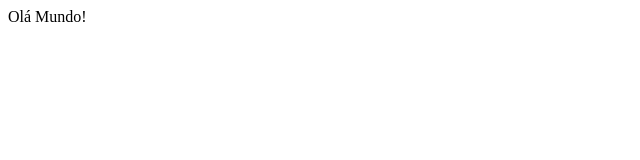
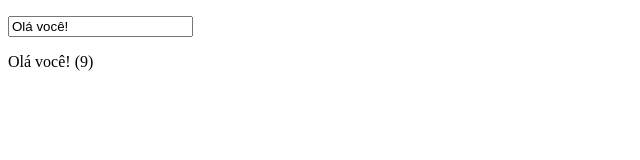
Before and after one commit to marcofloriano/vue, a plain HTML site: page index.html in a window 1280 px wide. Shown: the whole page, without its empty margins (0-640 px from the left). Drawn offline with nearby package versions, Linux system fonts and the light colour scheme.

Commit message:
Reactivity

```diff
--- a/index.html
+++ b/index.html
@@ -9,7 +9,12 @@
 <body>
 
 	<div id="app">
-		{{ mensagem }}
+		<p>
+			<input type="text" v-model="mensagem">
+		</p>
+		<p>
+			{{ mensagem }} ({{ mensagem.length }})
+		</p>
 	</div>
 
 	<script>
@@ -18,6 +23,11 @@
 				return {
 					mensagem: 'Olá Mundo!'
 				};
+			},
+			mounted() {
+				setTimeout(() => {
+					this.mensagem = 'Olá você!'
+				}, 3000 );
 			}
 		}).mount('#app');
 	</script>
```
